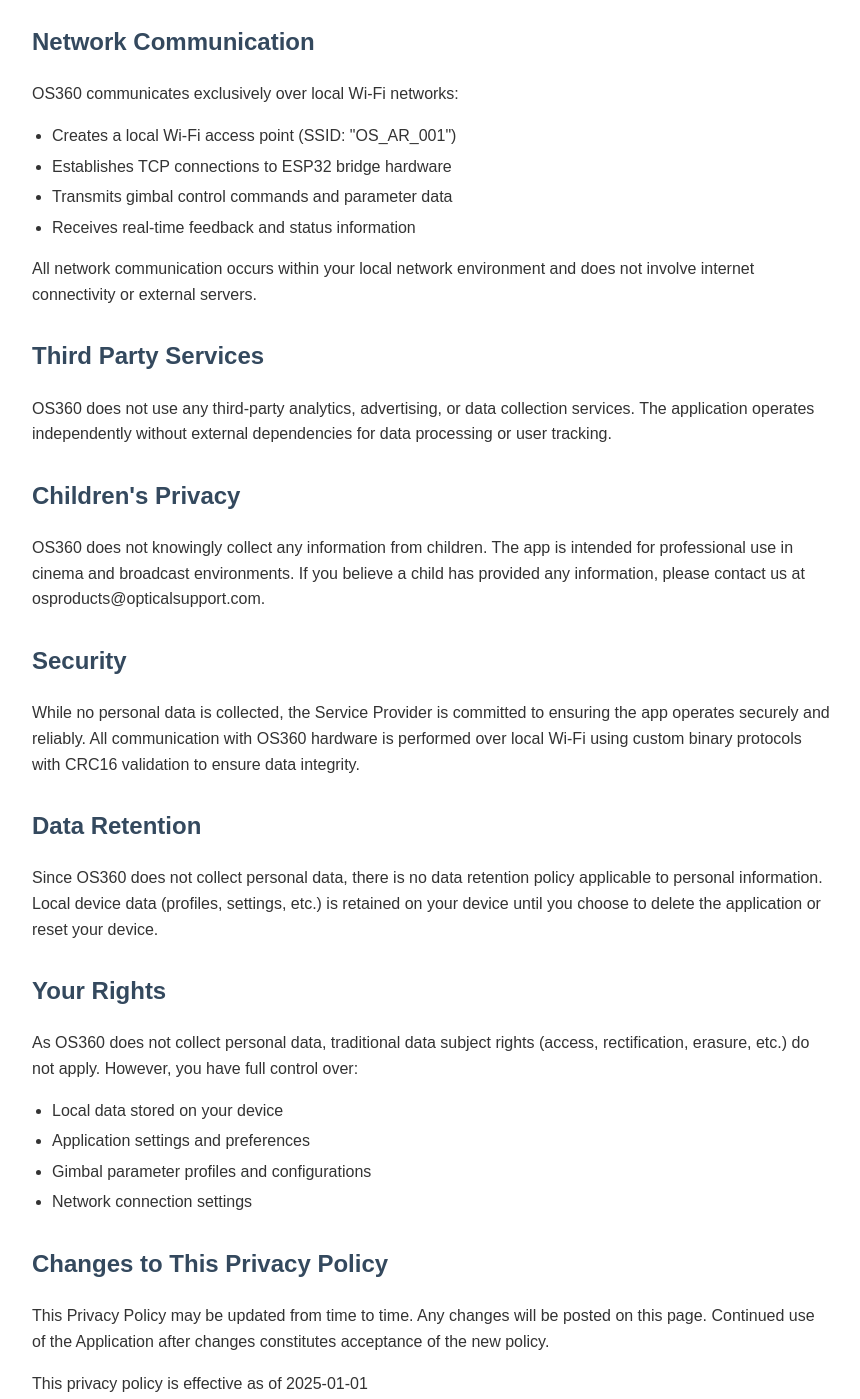
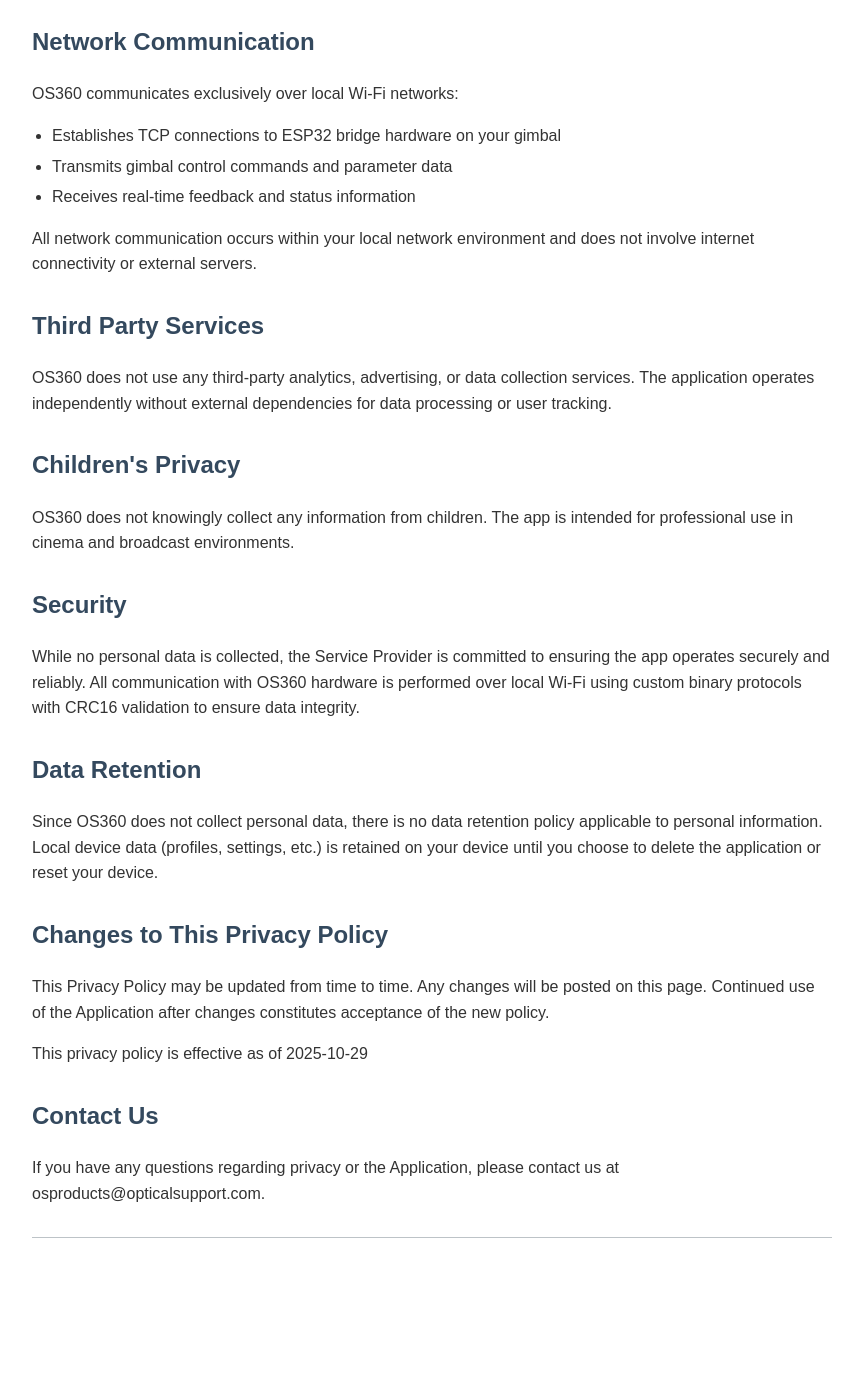
Before and after one commit to YaphetSf/OS360-Docs, a plain HTML site: page privacy-policy.html in a window 1280 px wide. Shown: the part 1040-2439 px from the top of the page, without its empty margins (208-1068 px from the left). After the commit the page ends 2328 px from the top, so only its background shows below. Drawn offline with Linux system fonts and the light colour scheme.

Commit message:
Editted bits

```diff
--- a/privacy-policy.html
+++ b/privacy-policy.html
@@ -68,8 +68,7 @@
 
     <p>OS360 communicates exclusively over local Wi-Fi networks:</p>
     <ul>
-        <li>Creates a local Wi-Fi access point (SSID: "OS_AR_001")</li>
-        <li>Establishes TCP connections to ESP32 bridge hardware</li>
+        <li>Establishes TCP connections to ESP32 bridge hardware on your gimbal</li>
         <li>Transmits gimbal control commands and parameter data</li>
         <li>Receives real-time feedback and status information</li>
     </ul>
@@ -82,7 +81,7 @@
 
     <h2>Children's Privacy</h2>
 
-    <p>OS360 does not knowingly collect any information from children. The app is intended for professional use in cinema and broadcast environments. If you believe a child has provided any information, please contact us at osproducts@opticalsupport.com.</p>
+    <p>OS360 does not knowingly collect any information from children. The app is intended for professional use in cinema and broadcast environments.</p>
 
     <h2>Security</h2>
 
@@ -92,21 +91,11 @@
 
     <p>Since OS360 does not collect personal data, there is no data retention policy applicable to personal information. Local device data (profiles, settings, etc.) is retained on your device until you choose to delete the application or reset your device.</p>
 
-    <h2>Your Rights</h2>
-
-    <p>As OS360 does not collect personal data, traditional data subject rights (access, rectification, erasure, etc.) do not apply. However, you have full control over:</p>
-    <ul>
-        <li>Local data stored on your device</li>
-        <li>Application settings and preferences</li>
-        <li>Gimbal parameter profiles and configurations</li>
-        <li>Network connection settings</li>
-    </ul>
-
     <h2>Changes to This Privacy Policy</h2>
 
     <p>This Privacy Policy may be updated from time to time. Any changes will be posted on this page. Continued use of the Application after changes constitutes acceptance of the new policy.</p>
 
-    <p>This privacy policy is effective as of 2025-01-01</p>
+    <p>This privacy policy is effective as of 2025-10-29</p>
 
     <h2>Contact Us</h2>
 
```
Also changed, not shown: 1 other file.
